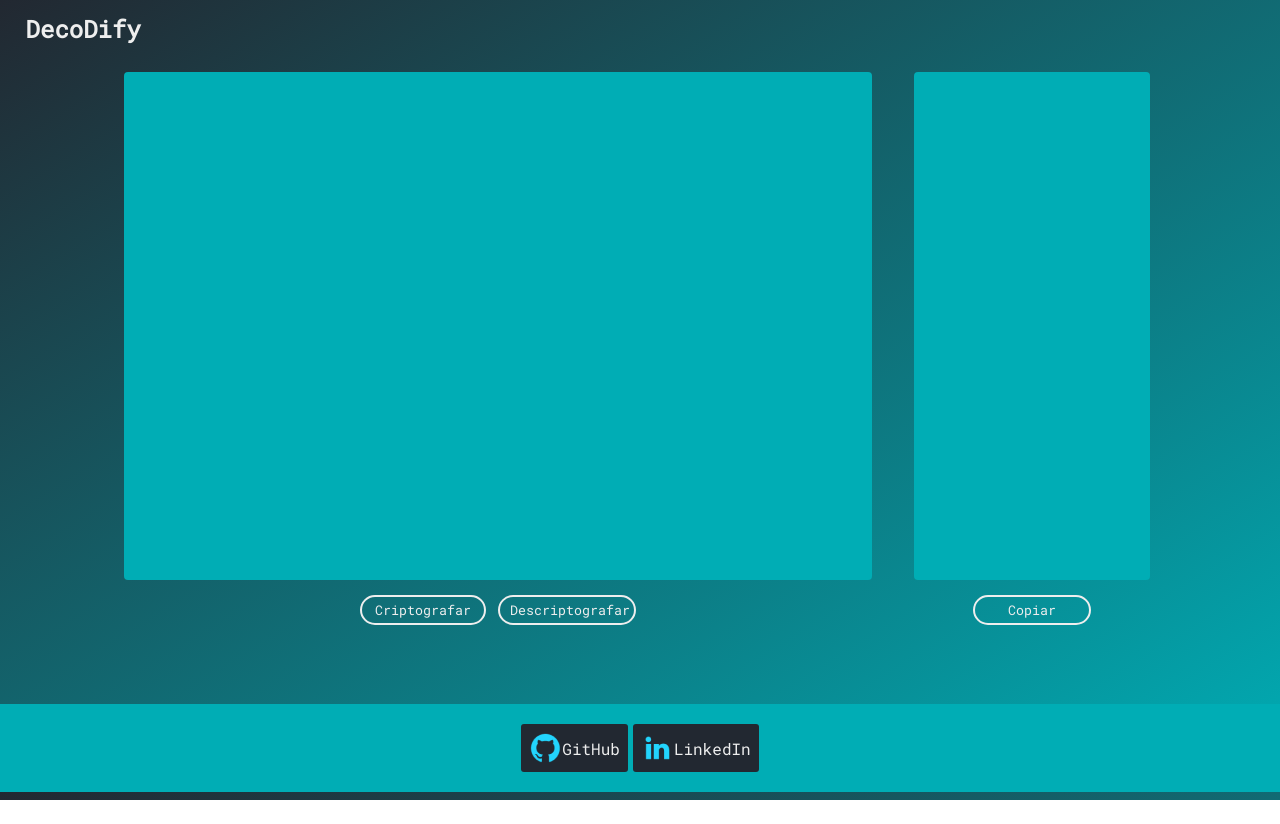
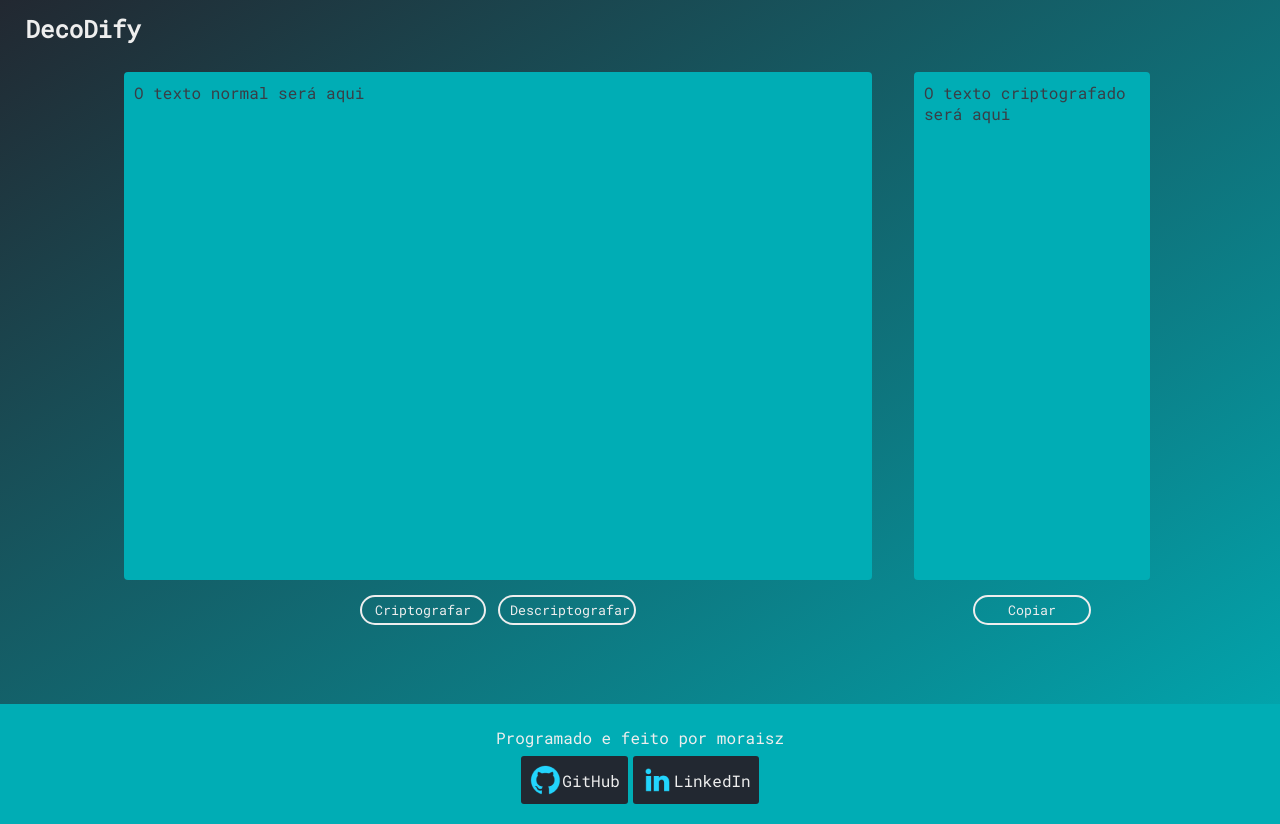
Before and after one commit to moraisz/Decodify, a plain HTML site: page index.html in a window 1280 px wide. Before the commit the page ends 800 px from the top, so only its background shows below. Drawn offline with Linux system fonts and the light colour scheme.

Commit message:
new visual content

```diff
--- a/index.html
+++ b/index.html
@@ -17,7 +17,7 @@
     <main class="apresentacao">
         <section class="apresentacao__conteudo">
             <div class="apresentacao__conteudo__div">
-                <textarea type="text" spellcheck="false" id="input__area" class="apresentacao__conteudo__div__input" cols="30" rows="10"></textarea>
+                <textarea type="text" spellcheck="false" placeholder="O texto normal será aqui" id="input__area" class="apresentacao__conteudo__div__input" cols="30" rows="10"></textarea>
                 <div class="apresentacao__conteudo__div__botoes">
                     <button onclick="decodificar()" class="apresentacao__conteudo__div__botao">Criptografar</button>
                     <button onclick="desfazer()" class="apresentacao__conteudo__div__botao">Descriptografar</button>
@@ -25,21 +25,24 @@
             </div>
 
             <div class="apresentacao__conteudo__div">
-                <textarea type="text" spellcheck="false" id="return__area" class="apresentacao__conteudo__div__retorno" cols="30" rows="10"></textarea>
+                <textarea type="text" spellcheck="false" placeholder="O texto criptografado será aqui" id="return__area" class="apresentacao__conteudo__div__retorno" cols="30" rows="10"></textarea>
                 <button onclick="" id="copy" class="apresentacao__conteudo__div__botao">Copiar</button>
             </div>
         </section>
     </main>
 
     <footer class="rodape">
-        <a class="rodape__icons" href="https://github.com/moraisz">
+        <p class="rodape__p">Programado e feito por moraisz</p>
+        <div class="rodape__div">
+            <a class="rodape__div__icons" href="https://github.com/moraisz" target="_blank">
                 <img src="imgs/github.png" alt="github_logo">
                 GitHub
             </a>
-        <a class="rodape__icons" href="https://www.linkedin.com/in/moraisz/">
+            <a class="rodape__div__icons" href="https://www.linkedin.com/in/moraisz/" target="_blank">
                 <img src="imgs/linkedin.png" alt="linkedin_logo">
                 LinkedIn
             </a>
+        </div>
     </footer>
 
     <script src="app.js"></script>
--- a/style.css
+++ b/style.css
@@ -75,6 +75,26 @@ body {
     overflow: auto;
 }
 
+::-webkit-input-placeholder {
+    color: var(--cor-hover);
+    font: var(--fonte);
+}
+
+:-moz-placeholder {
+    color: var(--cor3);
+    font: var(--fonte);
+}
+
+::-moz-placeholder {
+    color: var(--cor3);
+    font: var(--fonte);
+}
+
+:-ms-input-placeholder {
+    color: var(--cor3);
+    font: var(--fonte);
+}
+
 .apresentacao__conteudo__div__botoes {
     display: flex;
     gap: 12px;
@@ -98,6 +118,7 @@ body {
 
 .rodape {
     display: flex;
+    flex-direction: column;
     justify-content: center;
     font-family: var(--fonte);
     text-align: center;
@@ -108,7 +129,17 @@ body {
     gap: 5px;
 }
 
-.rodape__icons {
+.rodape__p {
+    padding: 3px 1px;
+}
+
+.rodape__div {
+    display: flex;
+    justify-content: center;
+    gap: 5px;
+}
+
+.rodape__div__icons {
     display: flex;
     justify-content: center;
     text-align: center;
@@ -122,7 +153,7 @@ body {
     transition: background-color 0.3s ease;
 }
 
-.rodape__icons:hover {
+.rodape__div__icons:hover {
     background-color: var(--cor-hover)
 }
 
```
Lines whose indentation alone changed are shown as unchanged.
